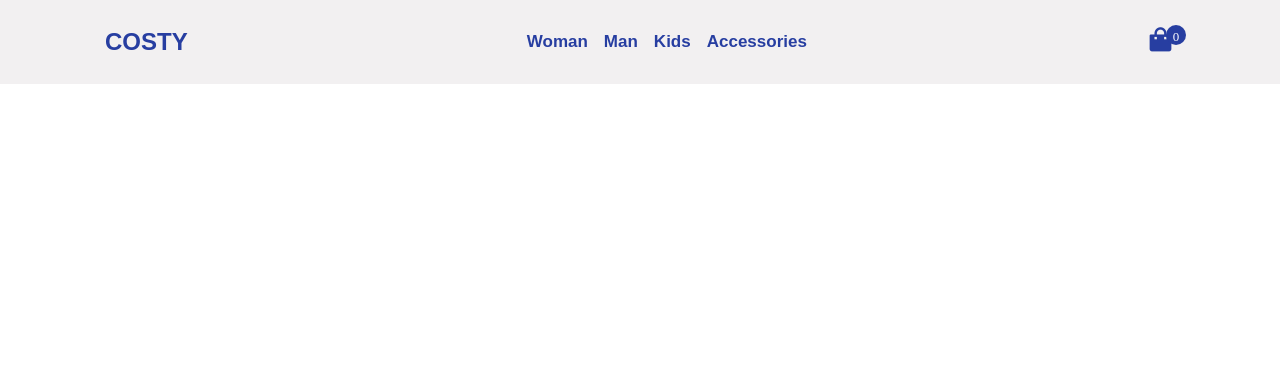
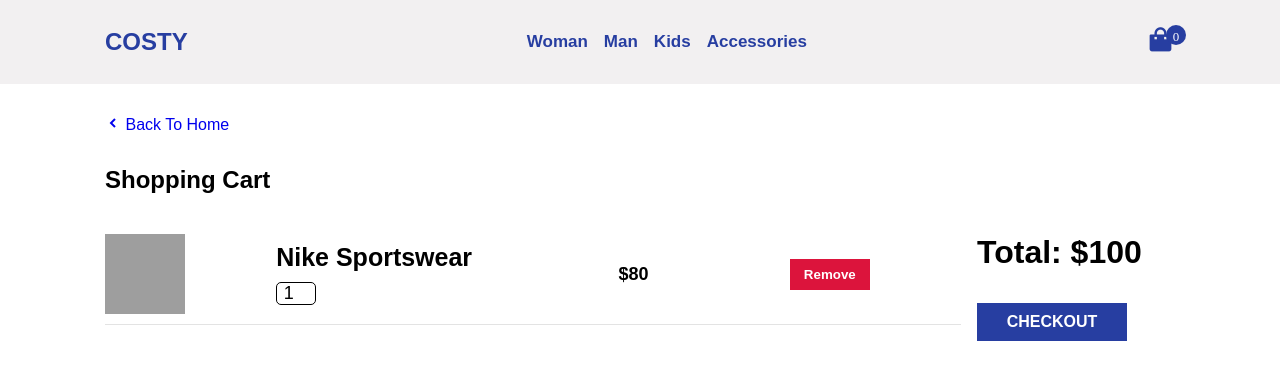
Before and after one commit to vtorun/E-Commerce, a plain HTML site: page cart.html in a window 1280 px wide. Drawn offline with nearby package versions, Linux system fonts and the light colour scheme; grey boxes are pictures that could not be loaded; a web font is replaced by a local one.

Commit message:
cart.html

```diff
--- a/cart.html
+++ b/cart.html
@@ -1,8 +1,8 @@
 <!DOCTYPE html>
 <html lang="en">
   <head>
-    <meta charset="UTF-8">
-    <meta name="viewport" content="width=device-width, initial-scale=1.0">
+    <meta charset="UTF-8" />
+    <meta name="viewport" content="width=device-width, initial-scale=1.0" />
     <title>E-Commerce Basket Page</title>
     <link rel="stylesheet" href="style.css" />
     <link
@@ -30,6 +30,43 @@
         </a>
       </div>
     </header>
+    <!--Cart Content-->
+    <section class="container cart-container">
+      <a href="/index.html">
+        <i class="bx bxs-chevron-left"></i>
+        <span>Back To Home</span>
+      </a>
+      <h2 class="shopping-cart">Shopping Cart</h2>
+      <div class="cart-box">
+        <div class="cart-data">
+          <div id="cartItems">
+            <div class="cart-item">
+              <img
+                width="50"
+                src="https://static.nike.com/a/images/t_PDP_1728_v1/f_auto,q_auto:eco/61734ec7-dad8-40f3-9b95-c7500939150a/sportswear-club-mens-french-terry-crew-neck-sweatshirt-tdFDRc.png"
+                alt=""
+              />
+
+              <div class="cart-item-info">
+                <h2 class="cart-item-title">Nike Sportswear</h2>
+                <input
+                  type="number"
+                  min="1"
+                  value="1"
+                  class="cart-item-quantity"
+                />
+              </div>
+              <h2 class="cart-item-price">$80</h2>
+              <button class="remove-from-cart">Remove</button>
+            </div>
+          </div>
+        </div>
+        <div class="cart-t">
+          <div id="cartTotal">Total: $100</div>
+          <a href="#" class="checkout-btn">CHECKOUT</a>
+        </div>
+      </div>
+    </section>
     <script src="./js/main.js" type="module"></script>
   </body>
 </html>
--- a/js/cart.js
+++ b/js/cart.js
@@ -9,7 +9,6 @@ export const addToCart = (event, products) => {
     const exitingItem = cart.find((item) => item.id === productId);
     if (exitingItem) {
       exitingItem.quantity++;
-
     } else {
       const cartItem = {
         id: product.id,
@@ -20,6 +19,7 @@ export const addToCart = (event, products) => {
       };
       cart.push(cartItem);
     }
+    event.target.textContent = "Added";
     saveToLocalStorage(cart);
   }
 };
--- a/js/product.js
+++ b/js/product.js
@@ -26,7 +26,7 @@ export const renderProducts = (products,addToCartCallBack) => {
           <div class="product-info">
             <h2 class="product-title">${product.title}</h2>
             <p class="product-price">$${product.price}</p>
-            <a href="#" class="add-to-cart" data-id='${product.id}'>add to cart</a>
+            <a class="add-to-cart" data-id='${product.id}'>add to cart</a>
           </div>
         </div>
         `
```
Lines whose indentation alone changed are shown as unchanged.
